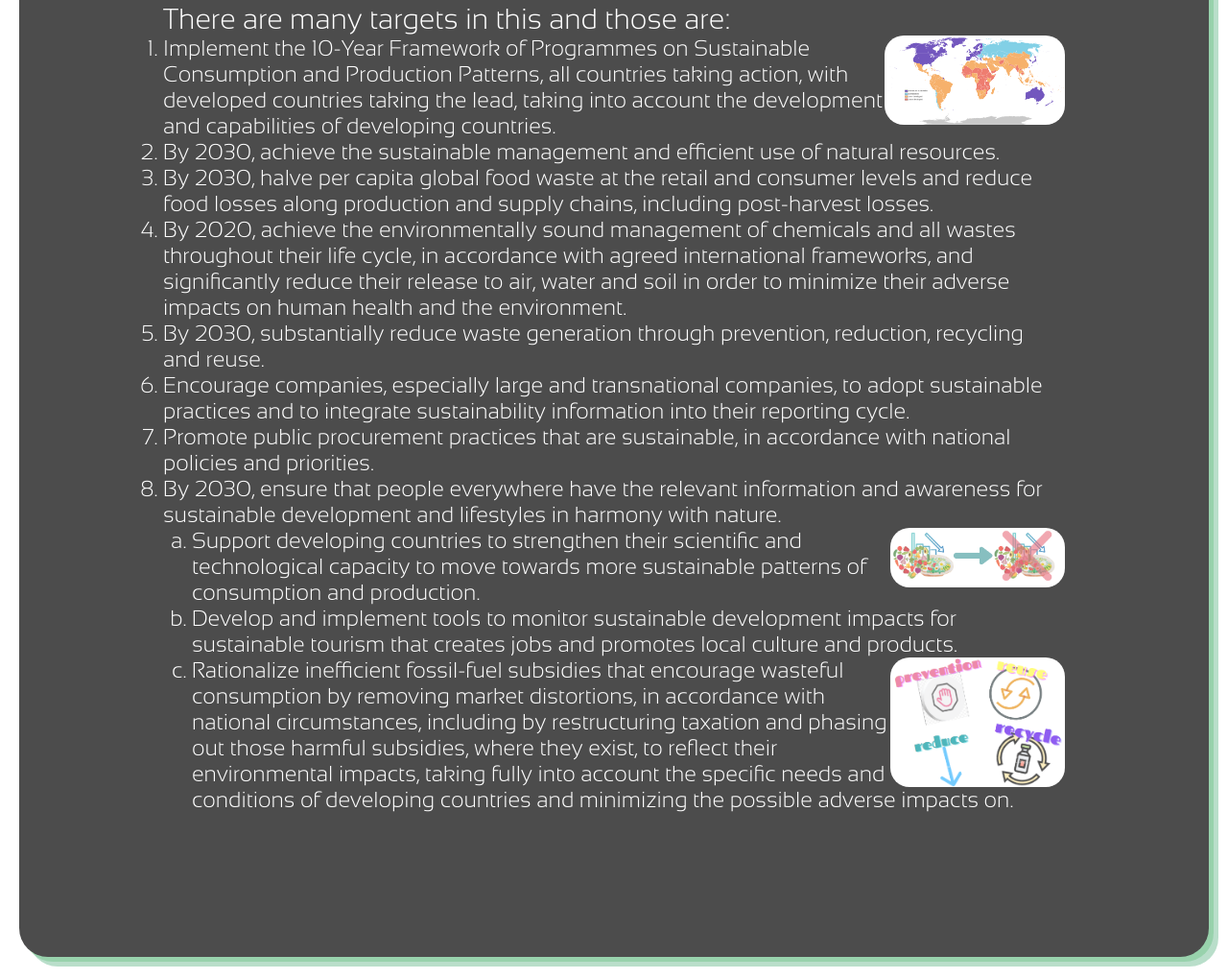
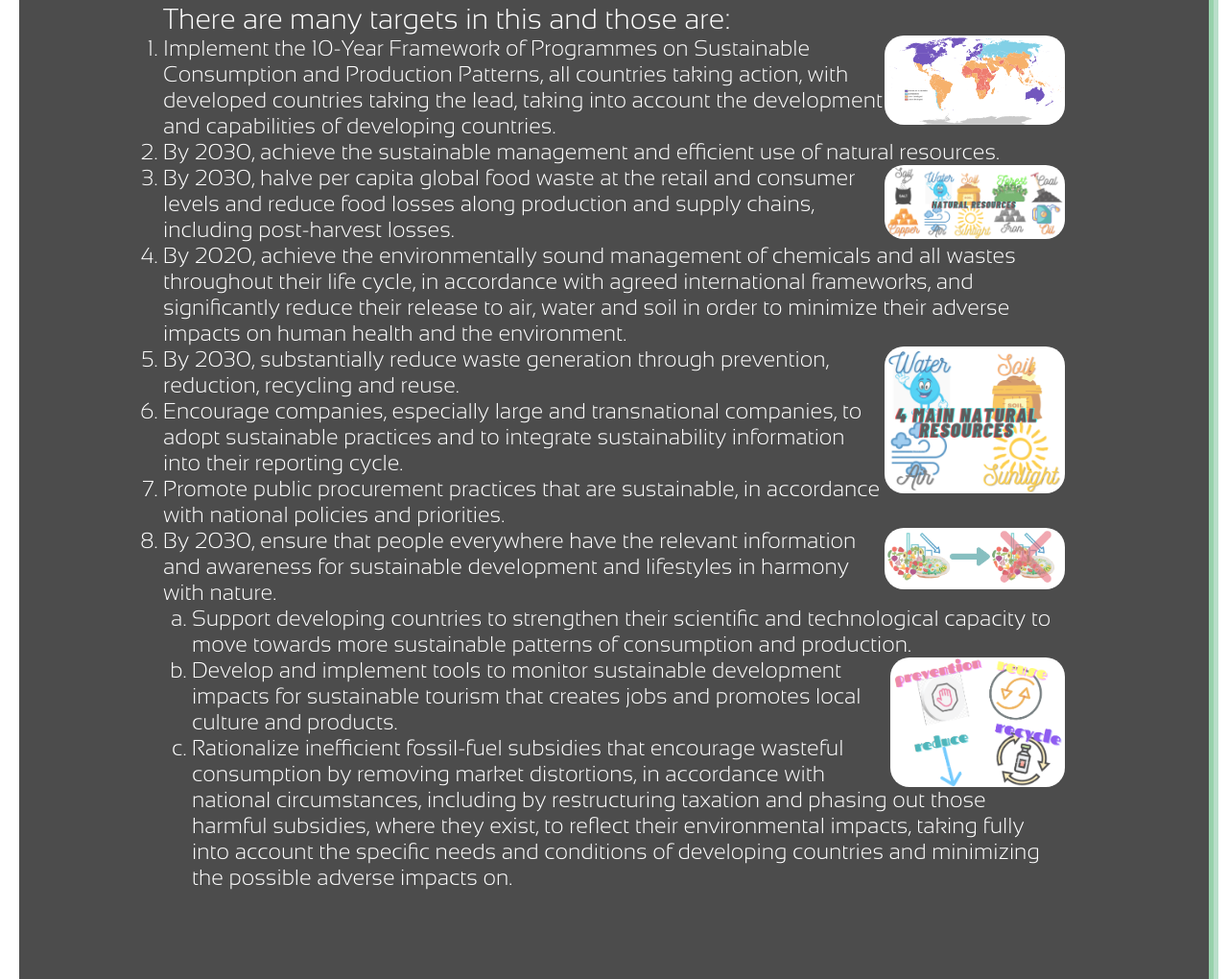
Before and after one commit to ineler/InterSchoolCompetition, a plain HTML site: page About.html in a window 1280 px wide. Shown: the part 3406-4426 px from the top of the page at 96% size. Drawn offline with nearby package versions, Linux system fonts and the light colour scheme; a script that the page names is missing.

Commit message:
fixed the path for images

```diff
--- a/About.html
+++ b/About.html
@@ -75,18 +75,18 @@
       <p>
           <span>There are many targets in this and those are:</span>
           <ol style = "list-style-type: decimal;">
-              <li><img src = "images for target file/Developed countries__point 1.png" style = "float: right; border-radius: 20px;" width = "20%" height = "23%;">Implement the 10-Year Framework of Programmes on Sustainable Consumption and Production Patterns, all countries taking action, with developed countries taking the lead, taking into account the development and capabilities of developing countries.</li>
+            <img src = "images for target file/Developed countries__point 1.png" style = "float: right; border-radius: 20px;" width = "20%" height = "23%;"><li>Implement the 10-Year Framework of Programmes on Sustainable Consumption and Production Patterns, all countries taking action, with developed countries taking the lead, taking into account the development and capabilities of developing countries.</li>
               <li>By 2030, achieve  the sustainable management and efficient use of natural resources.</li>
-              <li>By 2030, halve per capita global food waste at the retail and consumer levels and reduce food losses along production and supply chains, including post-harvest losses.</li>
+              <img src = "images for target file/Natural Resources__point 2.png" style = "float: right; border-radius: 20px;" width = "20%" height = "23%;"><li>By 2030, halve per capita global food waste at the retail and consumer levels and reduce food losses along production and supply chains, including post-harvest losses.</li>
               <li>By 2020, achieve the environmentally sound management of chemicals and all wastes throughout their life cycle, in accordance with agreed international frameworks, and significantly reduce their release to air, water and soil in order to minimize their adverse impacts on human health and the environment.</li>
-              <li>By 2030, substantially reduce waste generation through prevention, reduction, recycling and reuse.</li>
+              <img src = "images for target file/4 main natural resources__point 2.png" style = "float: right; border-radius: 20px;" width = "20%" height = "23%;"><li>By 2030, substantially reduce waste generation through prevention, reduction, recycling and reuse.</li>
               <li>Encourage companies, especially large and transnational companies, to adopt sustainable practices and to integrate sustainability information into their reporting cycle.</li>
               <li>Promote public procurement practices that are sustainable, in accordance with national policies and priorities.</li>
-              <li>By 2030, ensure that people everywhere have the relevant information and awareness for sustainable development and lifestyles in harmony with nature.
+              <li><img src = "images for target file/preventing food loss__point 3.PNG" style = "float: right; border-radius: 20px;" width = "20%" height = "23%;">By 2030, ensure that people everywhere have the relevant information and awareness for sustainable development and lifestyles in harmony with nature.
                   <ol style="list-style-type: lower-alpha;" id = "secondaryOrderedList">
-                      <li><img src = "images for target file/preventing food loss__point 3.png" style = "float: right; border-radius: 20px;" width = "20%" height = "23%;">Support developing countries to strengthen their scientific and technological capacity to move towards more sustainable patterns of consumption and production.</li>
-                      <li>Develop and implement tools to monitor sustainable development impacts for sustainable tourism that creates jobs and promotes local culture and products.</li>
-                      <li><img src = "images for target file/revention, reduce, recycle, reuse__point 6.png" style = "float: right; border-radius: 20px;" width = "20%" height = "23%;">Rationalize inefficient fossil-fuel subsidies that encourage wasteful consumption by removing market distortions, in accordance with national circumstances, including by restructuring taxation and phasing out those harmful subsidies, where they exist, to reflect their environmental impacts, taking fully into account the specific needs and conditions of developing countries and minimizing the possible adverse impacts on.</li>
+                    <li>Support developing countries to strengthen their scientific and technological capacity to move towards more sustainable patterns of consumption and production.</li>
+                    <img src = "images for target file/revention, reduce, recycle, reuse__point 6.PNG" style = "float: right; border-radius: 20px;" width = "20%" height = "23%;"><li>Develop and implement tools to monitor sustainable development impacts for sustainable tourism that creates jobs and promotes local culture and products.</li>
+                      <li>Rationalize inefficient fossil-fuel subsidies that encourage wasteful consumption by removing market distortions, in accordance with national circumstances, including by restructuring taxation and phasing out those harmful subsidies, where they exist, to reflect their environmental impacts, taking fully into account the specific needs and conditions of developing countries and minimizing the possible adverse impacts on.</li>
                   </ol>
           </ol>
       <p>
```
